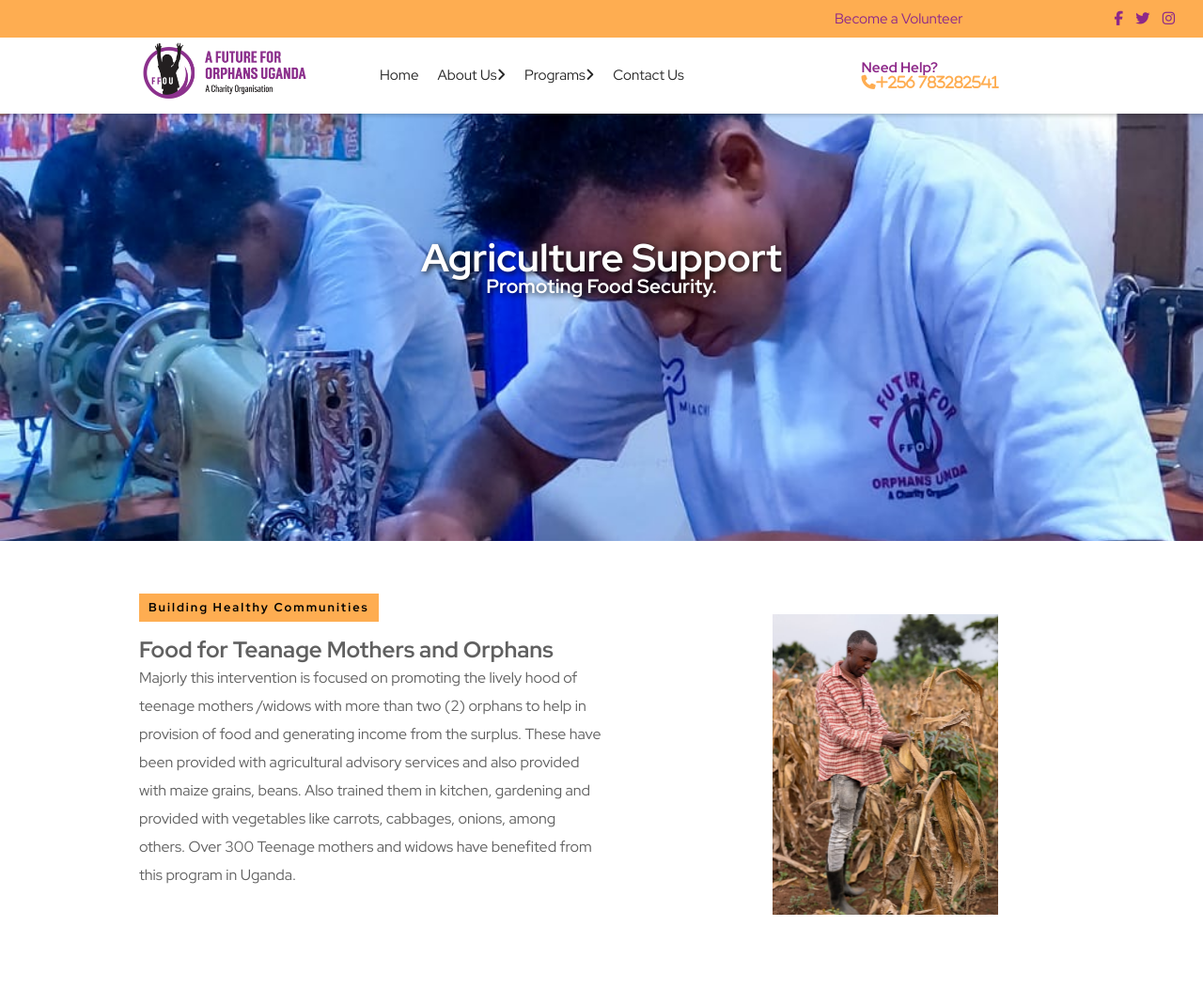
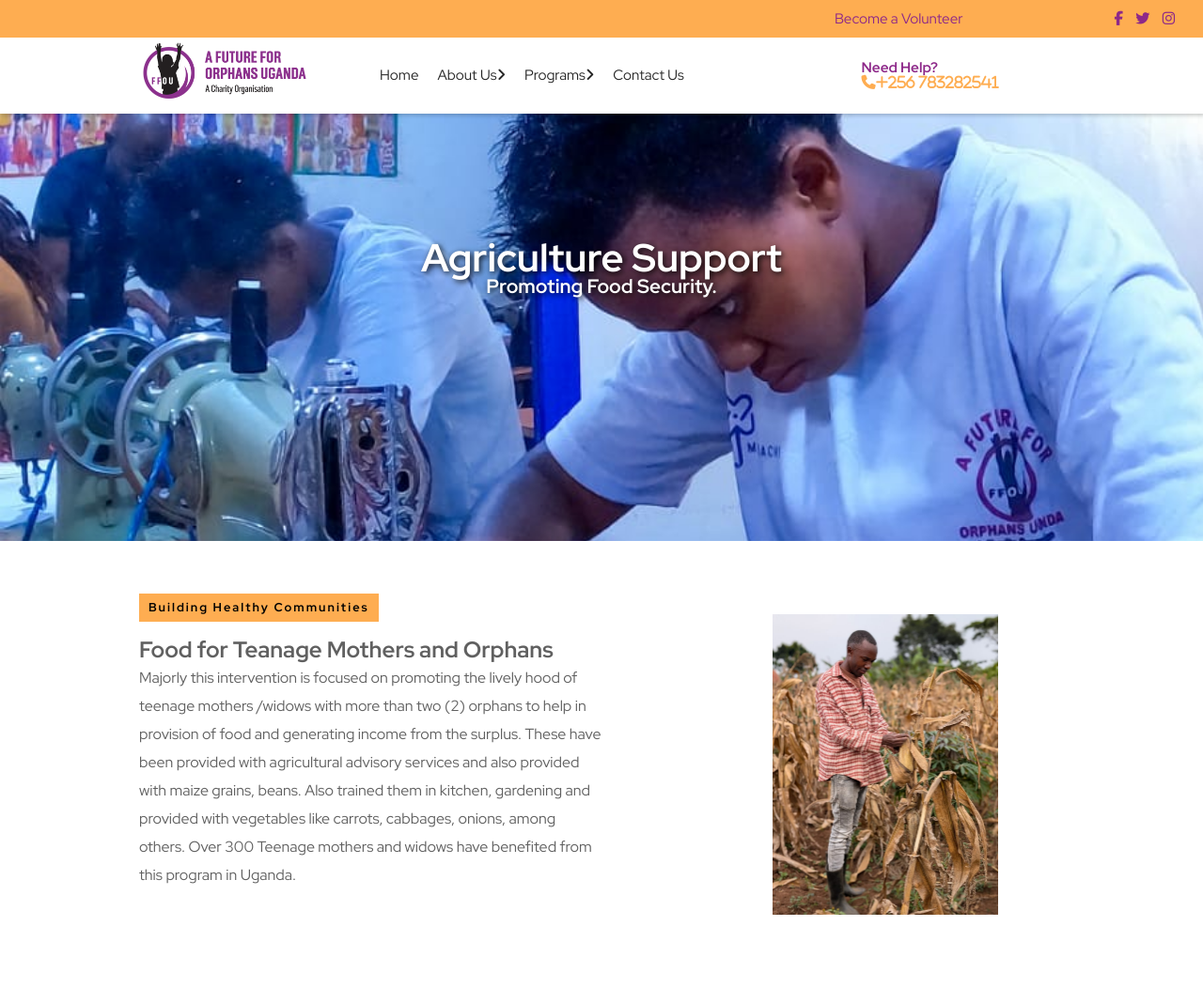
Before and after one commit to rickyLuke/ffouganda, a PHP site: page /ffouganda/programs/ffou-agriculture-support/index.php in a window 1280 px wide. Shown: the top 1052 px of the page at 94% size. Run offline with PHP 8.4, Linux system fonts and the light colour scheme; some libraries are stand-ins or nearby versions.

Commit message:
styling corrected

```diff
--- a/css/style.css
+++ b/css/style.css
@@ -422,6 +422,22 @@ header{
 	color: black;
 }
 
+
+.hero .services{
+	width: 100%;
+	height: 40vh;
+	overflow: hidden;
+}
+
+.hero .services > div:nth-child(1){
+	width: 100%;
+	height: 100%;
+}
+.hero .services > div:nth-child(1) img{
+	height: 100%;
+	width: auto;
+}
+
 .hero .services > div:nth-child(2){
 	width: 100%;
 	position: absolute;
@@ -439,19 +455,24 @@ header{
 	color: white;
 	transform: translateX(-50px);
 }
-
 .hero .services .container h1{
 	transform: translateX(-50px);
 }
 
-@media (max-height: 700px){
-	.hero .services > div:nth-child(2){
-		top: 220px;
+
+@media (min-width: 400px){
+	.hero .services > div:nth-child(1) img{
+		width: 110%;
+		height: auto;
 	}
 }
 
 
-@media (min-width: 750px){ /* tablet screens */
+@media (min-width: 700px){ /* tablet screens */
+	.hero .services{
+		height: 60vh;
+	}
+
 	.hero > div{
 		width: 100%;
 		height: 50vh;
@@ -489,6 +510,8 @@ header{
 		z-index: -1;
 	}
 }
+
+
 
 @media (min-width: 1000px){
 	.hero .services > div:nth-child(1){
```
